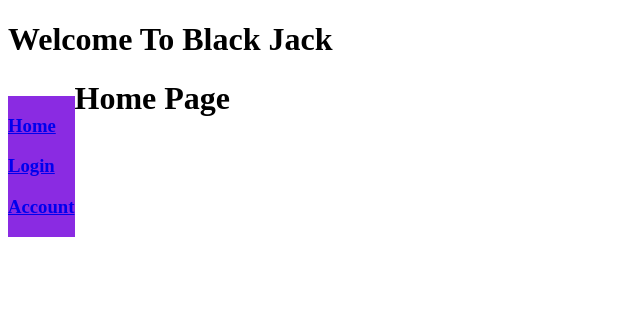
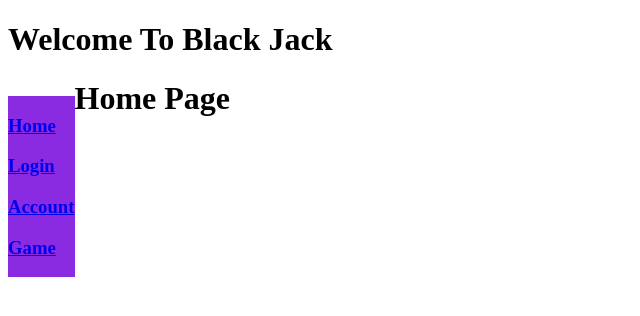
Before and after one commit to Challenger232/BlackJack, a Flask app: page / in a window 1280 px wide. Shown: the top 316 px of the page, without its empty margins (0-640 px from the left). Run offline with Flask 2, Linux system fonts and the light colour scheme.

Commit message:
commiting to branch

```diff
--- a/BLACKJACK/templates/base.html
+++ b/BLACKJACK/templates/base.html
@@ -14,6 +14,7 @@
     <li><a href="/home"><h3>Home</h3></a></li>
     <li><a href="/login"><h3>Login</h3></a></li>
     <li><a href="/account"><h3>Account</h3></a></li>
+    <li><a href="/game"><h3>Game</h3></a></li>
 </ul>
 
 {% block content%}{% endblock %}
--- a/BLACKJACK/templates/game.html
+++ b/BLACKJACK/templates/game.html
@@ -8,7 +8,6 @@
     </tr>
 
     {% for name in players %}
-
     <tr>
       <td>{{ name.user_id }}</td>
     </tr>
```
